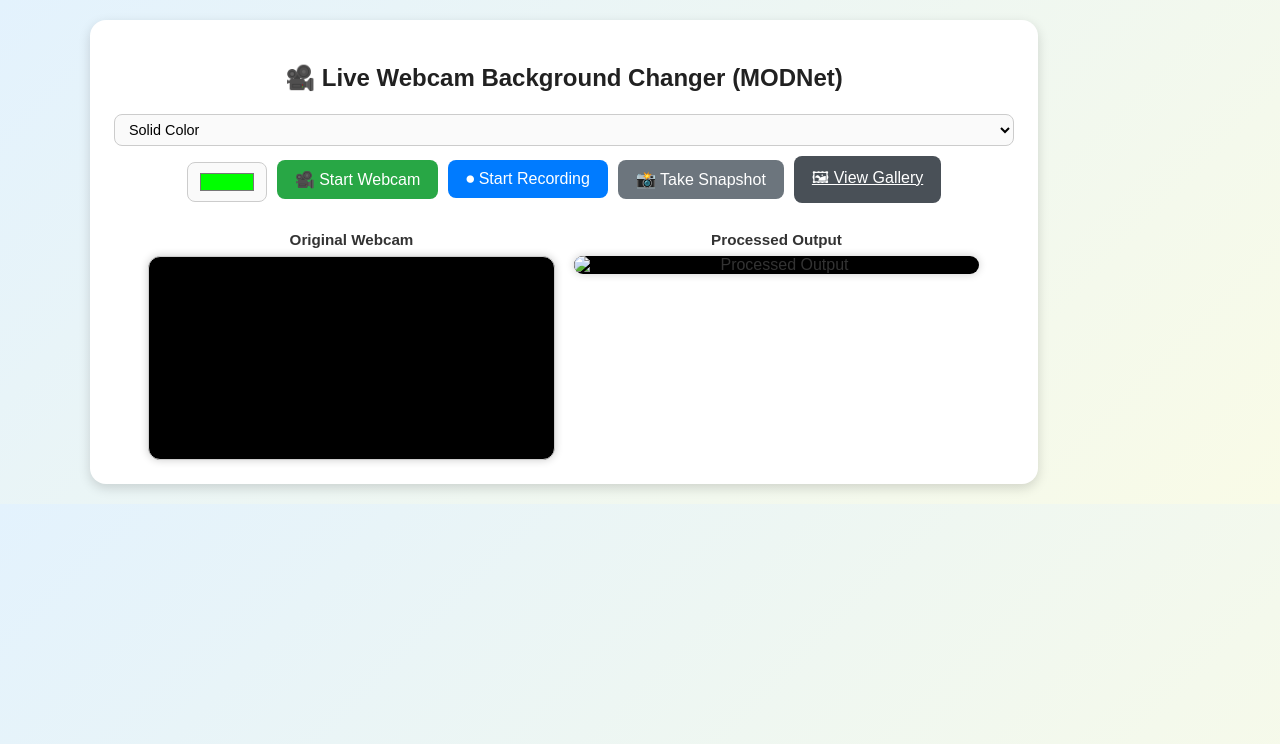
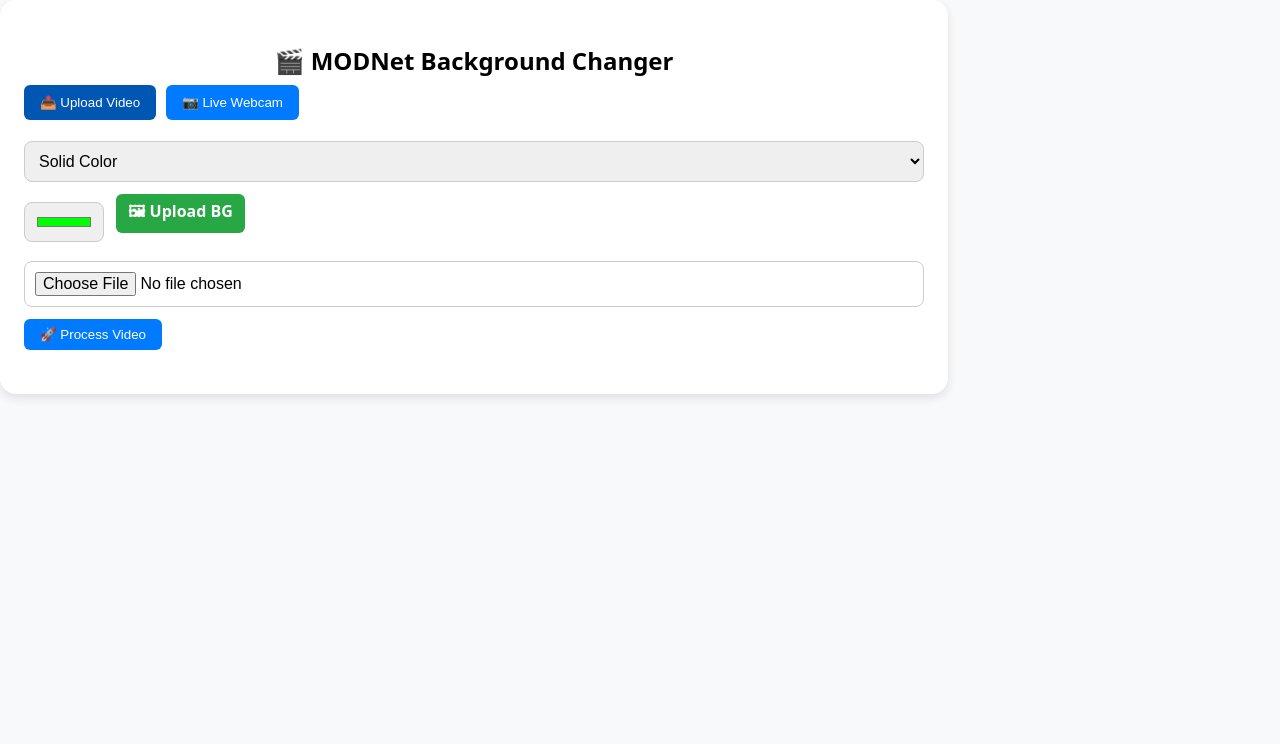
Before and after one commit to SatNaingTun/SntImageBGChanger, a FastAPI app: page /videoview/ in a window 1280 px wide. Shown: the top 744 px of the page. Run offline with FastAPI, Linux system fonts and the light colour scheme; parts of the project's set-up code (start-up, migrations or seed data) failed here and were passed over.

Commit message:
change video

```diff
--- /dev/null
+++ b/static/js/video.js
@@ -0,0 +1,73 @@
+// ======================================================
+// 🔹 Tab Switching (Upload <-> Webcam)
+// ======================================================
+document.querySelectorAll('.tab-btn').forEach(btn => {
+  btn.addEventListener('click', () => {
+    document.querySelectorAll('.tab-btn').forEach(b => b.classList.remove('active'));
+    document.querySelectorAll('.tab-content').forEach(tab => tab.classList.remove('active'));
+    btn.classList.add('active');
+    document.getElementById(btn.dataset.tab).classList.add('active');
+  });
+});
+
+// ======================================================
+// 🔹 Background Preview
+// ======================================================
+document.getElementById('bg_file').addEventListener('change', e => {
+  const file = e.target.files[0];
+  if (!file) return;
+  const reader = new FileReader();
+  reader.onload = () => {
+    const preview = document.getElementById('bg_preview');
+    preview.src = reader.result;
+    preview.style.display = 'inline';
+  };
+  reader.readAsDataURL(file);
+});
+
+// ======================================================
+// 🔹 Upload and Process Video
+// ======================================================
+document.getElementById('uploadBtn').onclick = async () => {
+  const videoInput = document.getElementById('videoUpload');
+  if (!videoInput.files.length) {
+    alert("Please select a video first!");
+    return;
+  }
+
+  const formData = new FormData();
+  formData.append("file", videoInput.files[0]);
+  formData.append("mode", document.getElementById("modeSelect").value);
+  formData.append("color", document.getElementById("colorPicker").value);
+
+  const bgFile = document.getElementById("bg_file").files[0];
+  if (bgFile) formData.append("bg_file", bgFile);
+
+  const statusMsg = document.getElementById('statusMsg');
+  const processedVideo = document.getElementById('processedVideo');
+  const downloadLink = document.getElementById('downloadLink');
+
+  statusMsg.textContent = "⏳ Uploading and processing...";
+  processedVideo.style.display = "none";
+  downloadLink.style.display = "none";
+
+  try {
+    const res = await fetch("/api/video/process_video", { method: "POST", body: formData });
+    const data = await res.json();
+
+    if (!data.output_url) {
+      statusMsg.textContent = "❌ Processing failed.";
+      return;
+    }
+
+    const url = data.output_url;
+    statusMsg.textContent = "✅ Done! Processed video ready.";
+    processedVideo.src = url;
+    processedVideo.style.display = "block";
+    downloadLink.href = url;
+    downloadLink.style.display = "inline-block";
+  } catch (err) {
+    console.error("Error during upload:", err);
+    statusMsg.textContent = "❌ Error during upload or processing.";
+  }
+};
--- a/templates/VideoView.html
+++ b/templates/VideoView.html
@@ -2,58 +2,92 @@
 <html lang="en">
 <head>
   <meta charset="utf-8">
-  <title>🎥 Live Webcam Background Changer (MODNet)</title>
+  <title>🎬 MODNet Background Changer</title>
   <meta name="viewport" content="width=device-width, initial-scale=1">
+  <link rel="stylesheet" href="/static/css/style.css">
 
-  <link rel="stylesheet" href="/static/css/style.css">
+  <style>
+    .tab-bar { display: flex; gap: 10px; margin-bottom: 15px; }
+    .tab-btn { padding: 10px 16px; background: #007bff; color: #fff; border: none; border-radius: 6px; cursor: pointer; }
+    .tab-btn.active { background: #0056b3; }
+    .tab-content { display: none; }
+    .tab-content.active { display: block; }
+
+    .controls { display: flex; flex-direction: column; gap: 10px; margin-bottom: 10px; }
+    .option-select { display: flex; gap: 12px; align-items: center; flex-wrap: wrap; }
+
+    .btn-upload { background: #28a745; color: white; border: none; border-radius: 6px; padding: 6px 12px; cursor: pointer; }
+    .btn-primary { background: #007bff; color: white; border: none; border-radius: 6px; padding: 8px 16px; cursor: pointer; }
+    .btn-download { background: #17a2b8; color: white; padding: 8px 14px; border-radius: 6px; text-decoration: none; display: inline-block; margin-top: 10px; }
+    .preview { width: 100%; border-radius: 8px; border: 1px solid #ccc; margin-top: 10px; display: none; }
+
+    video#video { border-radius: 8px; border: 1px solid #ccc; }
+  </style>
 </head>
 
-<body class="webcam">
+<body>
   <main>
     <section class="card">
-      <h2>🎥 Live Webcam Background Changer (MODNet)</h2>
+      <h2>🎬 MODNet Background Changer</h2>
 
-      <!-- Control Section -->
-      <div class="controls">
+      <!-- ====== Tabs ====== -->
+      <div class="tab-bar">
+        <button class="tab-btn active" data-tab="upload-tab">📤 Upload Video</button>
+        <button class="tab-btn" data-tab="webcam-tab">📷 Live Webcam</button>
+      </div>
+
+      <!-- ====== Shared Background Options ====== -->
+      <div class="option-select">
         <select id="modeSelect">
           <option value="color" selected>Solid Color</option>
           <option value="custom">Custom Background</option>
           <option value="transparent">Remove Background</option>
         </select>
-
         <input type="color" id="colorPicker" value="#00ff00">
-
-        <label id="bg_label" for="bg_file" class="btn btn-upload">🖼 Upload BG</label>
+        <label for="bg_file" class="btn-upload">🖼 Upload BG</label>
         <input type="file" id="bg_file" accept="image/*" style="display:none;">
-        <img id="bg_preview" alt="BG Preview">
-
-        <button id="startBtn" class="btn btn-start">🎥 Start Webcam</button>
-
-
-        <button id="recordBtn" class="btn btn-record">⏺ Start Recording</button>
-        <button id="stopRecordBtn" class="btn btn-record-stop" style="display:none;">⏹ Stop Recording</button>
-         <button id="snapshotBtn" class="btn btn-upload">📸 Take Snapshot</button>
-        <a href="/gallery" class="btn btn-gallery">🖼 View Gallery</a>
+        <img id="bg_preview" alt="BG Preview" style="max-height:60px; display:none; border-radius:4px;">
       </div>
 
-      <!-- Video Display -->
-      <div class="video-grid">
-        <div class="video-box">
-          <div class="label">Original Webcam</div>
-          <video id="video" autoplay playsinline></video>
+      <!-- ====== Upload Video Tab ====== -->
+      <div id="upload-tab" class="tab-content active">
+        <div class="controls">
+          <div class="option-select">
+            <input type="file" id="videoUpload" accept="video/*">
+            <button id="uploadBtn" class="btn-primary">🚀 Process Video</button>
+            <p id="statusMsg" style="margin:0; font-weight:500;"></p>
+          </div>
         </div>
-        <div class="video-box">
-          <div class="label">Processed Output</div>
-          <img id="output" alt="Processed Output">
-        </div>
+
+        <video id="processedVideo" controls class="preview"></video>
+        <a id="downloadLink" class="btn-download" style="display:none;">⬇ Download Processed Video</a>
       </div>
 
-      <canvas id="canvas" class="hidden"></canvas>
-      <canvas id="recordCanvas" style="display:none;"></canvas>
+      <!-- ====== Webcam Tab ====== -->
+      <div id="webcam-tab" class="tab-content">
+        <div class="controls">
+          <div class="option-select">
+            <button id="startBtn" class="btn-primary">🎥 Start Webcam</button>
+            <button id="recordBtn" class="btn-primary">⏺ Start Recording</button>
+            <button id="stopRecordBtn" class="btn-primary" style="display:none;">⏹ Stop Recording</button>
+            <button id="snapshotBtn" class="btn-upload">📸 Take Snapshot</button>
+            <a href="/gallery" class="btn-upload">🖼 Gallery</a>
+          </div>
+        </div>
+
+        <div class="video-grid">
+          <div class="video-box"><div class="label">Original Webcam</div><video id="video" autoplay playsinline></video></div>
+          <div class="video-box"><div class="label">Processed Output</div><img id="output" alt="Processed Output"></div>
+        </div>
+
+        <canvas id="canvas" class="hidden"></canvas>
+        <canvas id="recordCanvas" style="display:none;"></canvas>
+      </div>
     </section>
   </main>
 
   <script src="/static/js/webcam.js"></script>
   <script src="/static/js/record.js"></script>
+  <script src="/static/js/video.js"></script>
 </body>
 </html>
```
Also changed, not shown: modnet_infer_video.py (+76 -0 lines), routers/video_api.py (+77 -1 lines), 1 other file.
